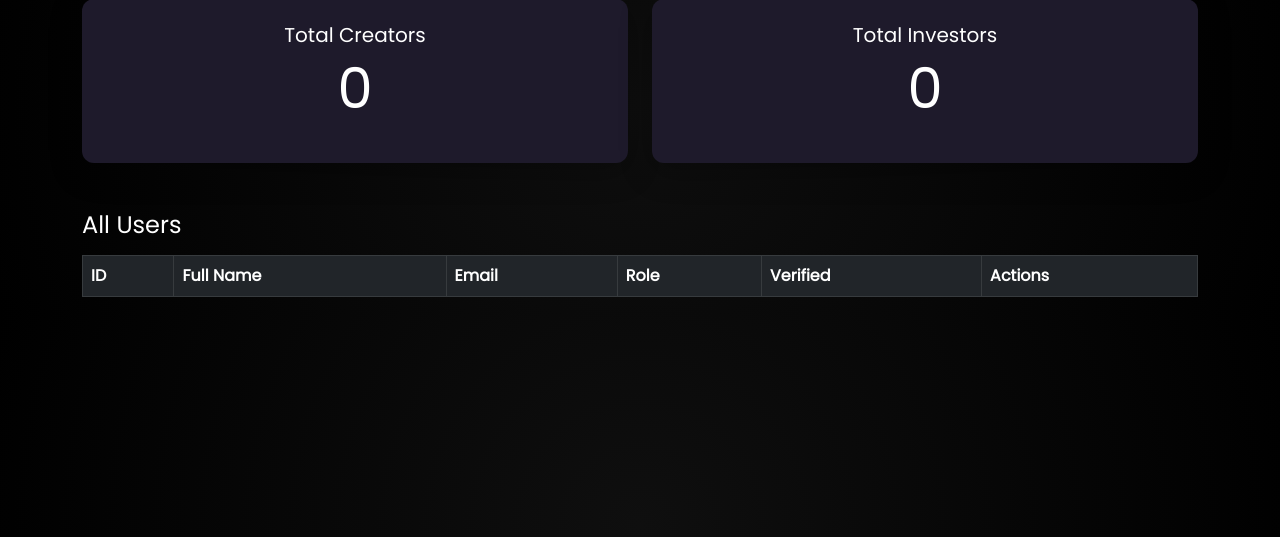
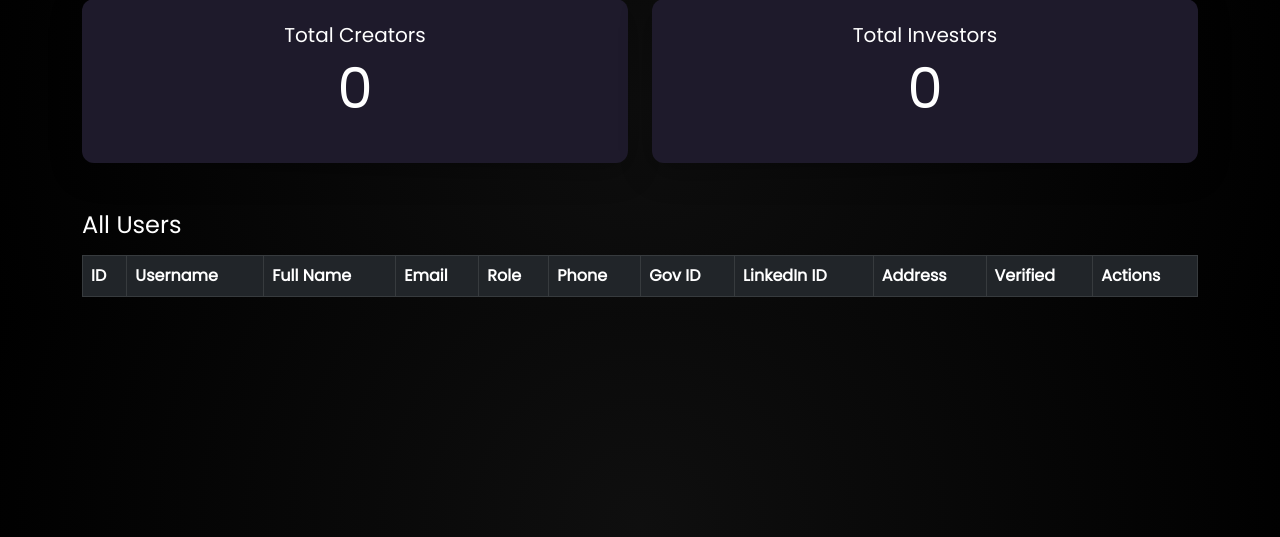
Before and after one commit to Shafayet22/Neurona-2, a Flask app: page /user_management in a window 1280 px wide. Shown: the part 111-648 px from the top of the page. Run offline with Flask 3, Linux system fonts and the light colour scheme; the visitor is signed in with stand-in values (Sample User, id 1); data comes from the database, SQL or seed files in the repository; lists and menus that the app fills with data are empty.

Commit message:
Update user_management.html

```diff
--- a/templates/user_management.html
+++ b/templates/user_management.html
@@ -50,10 +50,10 @@
         <thead>
           <tr>
             <th>ID</th>
-            <th>Full Name</th>
+            <th>Username</th> <th>Full Name</th>
             <th>Email</th>
             <th>Role</th>
-            <th>Verified</th>
+            <th>Phone</th> <th>Gov ID</th> <th>LinkedIn ID</th> <th>Address</th> <th>Verified</th>
             <th>Actions</th>
           </tr>
         </thead>
@@ -61,9 +61,13 @@
           {% for user in all_users %}
             <tr>
               <td>{{ user.id }}</td>
-              <td>{{ user.full_name }}</td>
+              <td>{{ user.username }}</td> <td>{{ user.full_name if user.full_name else 'N/A' }}</td>
               <td>{{ user.email }}</td>
               <td>{{ user.role }}</td>
+              <td>{{ user.phone if user.phone else 'N/A' }}</td>
+              <td>{{ user.gov_id if user.gov_id else 'N/A' }}</td>
+              <td>{{ user.linkedin_id if user.linkedin_id else 'N/A' }}</td>
+              <td>{{ user.present_address if user.present_address else 'N/A' }}</td>
               <td>
                 {% if user.verified %}
                   ✅
```
